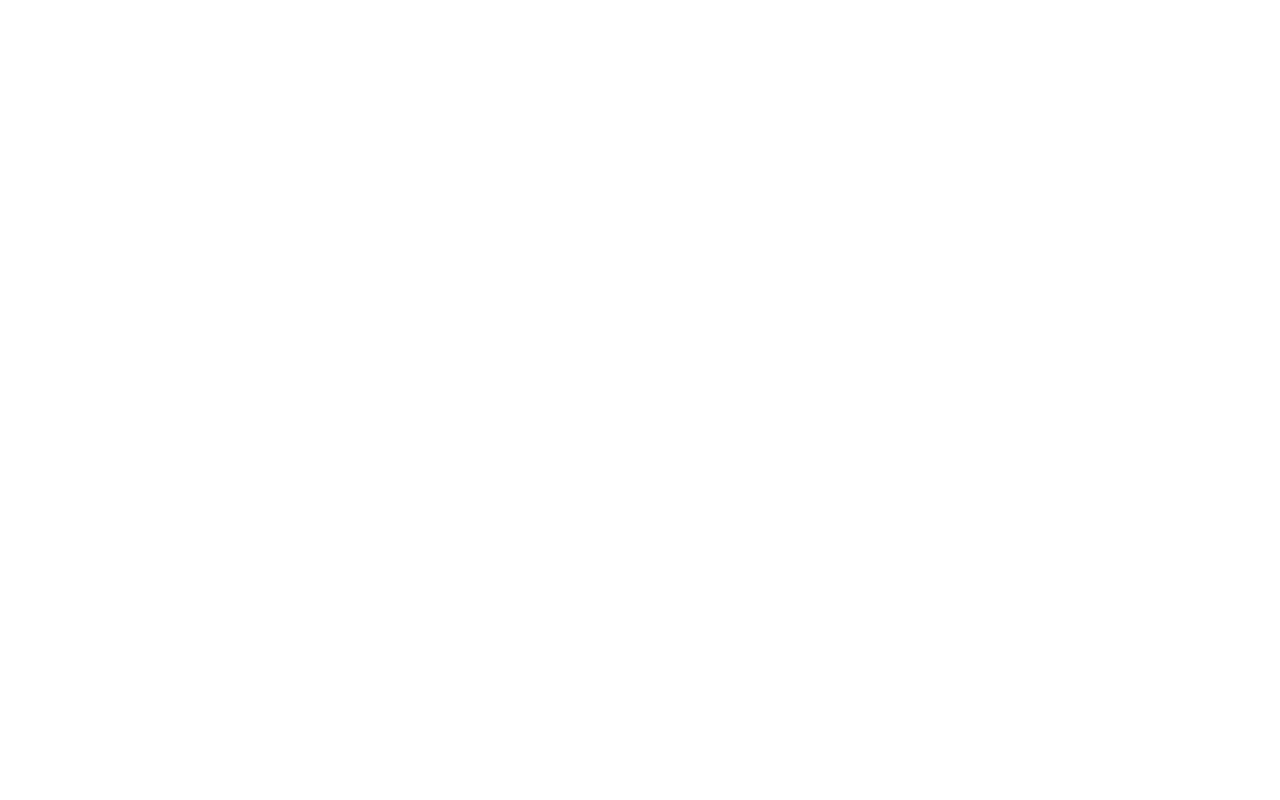
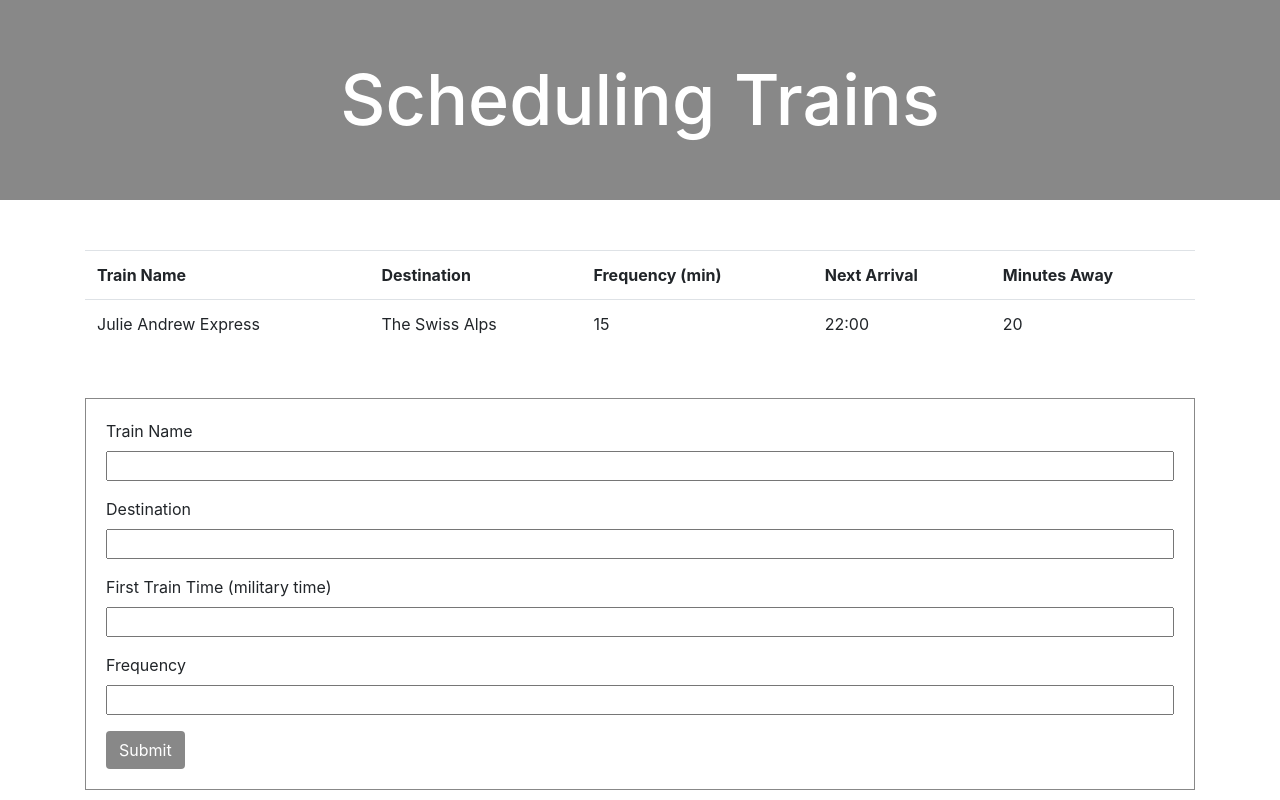
Before and after one commit to irohdesign/train-scheduler, a website: page index.html in a window 1280 px wide. Drawn offline with nearby package versions, Linux system fonts and the light colour scheme.

Commit message:
working on table structure

```diff
--- /dev/null
+++ b/assets/css/style.css
@@ -0,0 +1,33 @@
+#heading {
+    width: 100%;
+    text-align: center;
+    display: table;
+    height: 200px;
+    background: #888;
+}
+
+#current {
+    margin: 50px auto;
+}
+
+#heading h1 {
+    display: table-cell;
+    vertical-align: middle;
+    color: white;
+    font-size: 70px;
+}
+
+input {
+    display: block;
+    width: 100%;
+}
+
+#add-form {
+    padding: 20px;
+    border: solid 1px #888;
+}
+
+#add-form button {
+    background: #888;
+    color: white;
+}
--- /dev/null
+++ b/assets/js/server.js
@@ -0,0 +1,42 @@
+// dependencies
+
+
+// Initialize Firebase
+// var config = {
+// apiKey: "AIzaSyDlQGqneV91nf2hPoMh68A2xCjb2JFgqw4",
+// authDomain: "train-schedule-app-454e1.firebaseapp.com",
+// databaseURL: "https://train-schedule-app-454e1.firebaseio.com",
+// projectId: "train-schedule-app-454e1",
+// storageBucket: "train-schedule-app-454e1.appspot.com",
+// messagingSenderId: "854438419641"
+// };
+// firebase.initializeApp(config);
+
+
+
+
+// test data for table format
+// var newTrain = "Anaconda Express";
+// var destination = "Rhode Island";
+// var frequency = 24;
+// var nextArrival = "05:28 PM";
+// var minutesAway = 15;
+
+
+
+// trainRow.append(nameData, destData, freqData, nextData, awayData);
+
+
+// table format
+// var trains = [
+//     {
+//         "name" : ""
+//     }
+// ];
+
+$.each(trains, function (index, value) {
+    var newRow = $("<tr>");
+    newRow.html(`<td>${newTrain}</td><td>${destination}</td><td>${frequency}</td><td>${nextArrival}</td><td>${minutesAway}</td>`);
+
+    $(".trains").append(newRow);
+})
--- a/index.html
+++ b/index.html
@@ -2,10 +2,81 @@
 
 <html>
 
+<head>
+    <title>Train Scheduling App</title>
 
+    <link rel="stylesheet" href="https://stackpath.bootstrapcdn.com/bootstrap/4.2.1/css/bootstrap.min.css">
+
+    <script
+  src="https://code.jquery.com/jquery-3.3.1.js"
+  integrity="sha256-2Kok7MbOyxpgUVvAk/HJ2jigOSYS2auK4Pfzbm7uH60="
+  crossorigin="anonymous"></script>
+
+  <link rel="stylesheet" href="assets/css/style.css">
+</head>
+
+<body>
+
+    <div id="heading">
+        <h1>Scheduling Trains</h1>
+    </div>
+
+    <div class="container">
+        <div id="current">
+            <table class="trains table">
+                    <tr id="table-headings">
+                        <th>Train Name</th>
+                        <th>Destination</th>
+                        <th>Frequency (min)</th>
+                        <th>Next Arrival</th>
+                        <th>Minutes Away</th>
+                    </tr>
+
+                    <tr>
+                        <td>Julie Andrew Express</td>
+                        <td>The Swiss Alps</td>
+                        <td>15</td>
+                        <td>22:00</td>
+                        <td>20</td>
+                    </tr>
+                    <!-- inserting new trains here -->
+            </table>
+
+        </div>
+
+        <div id="add-train">
+            <!-- train name, destination, first train time (military), frequency (minutes), time from arrival (relative to current time) -->
+            <div class="form-heading"></div>
+            <form id="add-form">
+                <div class="form-group">
+                    <label>Train Name</label>
+                    <input type="text" name="train-name">
+                </div>
+
+                <div class="form-group">
+                    <label>Destination</label>
+                    <input type="text" name="destination">
+                </div>
+
+                <div class="form-group">
+                    <label>First Train Time (military time)</label>
+                    <input type="text" name="first-train">
+                </div>
+
+                <div class="form-group">
+                    <label>Frequency</label>
+                    <input type="number" name="frequency">
+                </div>
+                <button id="submit" class="btn">Submit</button>
+            </form>
+        </div>
+
+
+    </div>
 
 
 <script src="https://www.gstatic.com/firebasejs/5.8.2/firebase.js"></script>
-<script src="server.js"></script>
+<script src="./assets/js/server.js"></script>
+</body>
 
 </html>
--- a/package.json
+++ b/package.json
@@ -16,5 +16,8 @@
   "bugs": {
     "url": "https://github.com/irohdesign/train-scheduler/issues"
   },
-  "homepage": "https://github.com/irohdesign/train-scheduler#readme"
+  "homepage": "https://github.com/irohdesign/train-scheduler#readme",
+  "dependencies": {
+    "firebase-admin": "^7.0.0"
+  }
 }
--- a/server.js
+++ /dev/null
@@ -1,16 +0,0 @@
-// dependencies
-
-
-
-// Initialize Firebase
-var config = {
-apiKey: "AIzaSyDlQGqneV91nf2hPoMh68A2xCjb2JFgqw4",
-authDomain: "train-schedule-app-454e1.firebaseapp.com",
-databaseURL: "https://train-schedule-app-454e1.firebaseio.com",
-projectId: "train-schedule-app-454e1",
-storageBucket: "train-schedule-app-454e1.appspot.com",
-messagingSenderId: "854438419641"
-};
-firebase.initializeApp(config);
-
-var database = firebase.database();
```
Also changed, not shown: 1 other file.
